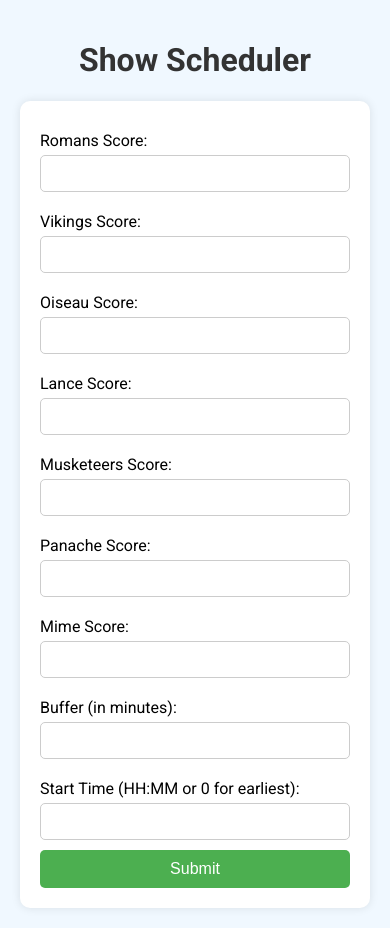
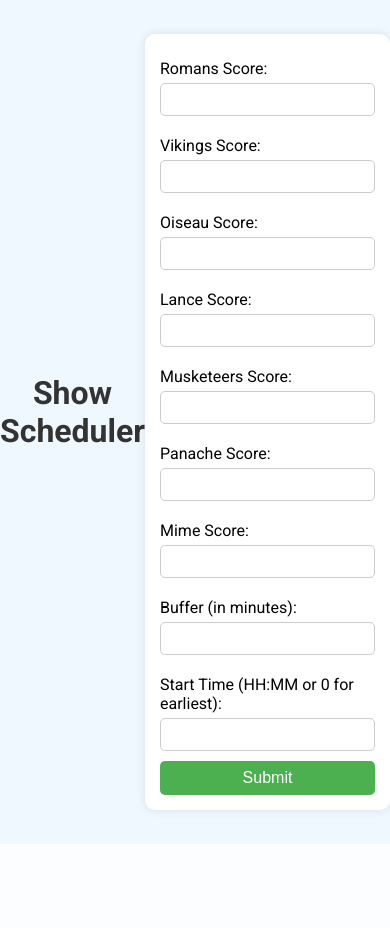
Before and after one commit to penntagon/PuyDuFouDayPlanner, a Flask app: page / in a window 390 px wide. After the commit the page ends 818 px from the top, so only its background shows below. Run offline with Flask 3, Linux system fonts and the light colour scheme.

Commit message:
Update index.html

```diff
--- a/templates/index.html
+++ b/templates/index.html
@@ -6,35 +6,50 @@
     <title>Show Scheduler</title>
     <link href="https://fonts.googleapis.com/css2?family=Roboto:wght@400;700&display=swap" rel="stylesheet">
     <style>
+        /* Reset CSS */
+        * {
+            margin: 0;
+            padding: 0;
+            box-sizing: border-box;
+        }
+
         body {
             font-family: 'Roboto', sans-serif;
             background-color: #f0f8ff;
-            margin: 0;
-            padding: 20px;
+            display: flex;
+            justify-content: center;
+            align-items: center;
+            height: 100vh;
         }
+
         h1 {
             color: #333;
             text-align: center;
+            margin-bottom: 20px;
         }
+
         form {
+            width: 100%;
             max-width: 600px;
-            margin: auto;
             padding: 20px;
             background: white;
             box-shadow: 0 0 10px rgba(0, 0, 0, 0.1);
             border-radius: 10px;
         }
+
         label {
             display: block;
             margin: 10px 0 5px;
         }
+
         input[type="number"], input[type="text"] {
-            width: calc(100% - 22px);
+            width: 100%;
             padding: 10px;
             margin-bottom: 10px;
             border: 1px solid #ccc;
             border-radius: 5px;
         }
+
         button {
             display: block;
             width: 100%;
@@ -45,9 +60,25 @@
             border-radius: 5px;
             font-size: 16px;
             cursor: pointer;
+            transition: background-color 0.3s;
         }
+
         button:hover {
             background-color: #45a049;
+        }
+
+        @media (max-width: 600px) {
+            form {
+                padding: 15px;
+            }
+
+            input[type="number"], input[type="text"] {
+                padding: 8px;
+            }
+
+            button {
+                padding: 8px;
+            }
         }
     </style>
 </head>
@@ -56,12 +87,12 @@
     <form method="post">
         {% for show in name_dict.values() %}
             <label for="score_{{ show }}">{{ show }} Score:</label>
-            <input type="number" step="0.1" name="score_{{ show }}" required>
+            <input type="number" step="0.1" name="score_{{ show }}" id="score_{{ show }}" required>
         {% endfor %}
         <label for="buffer">Buffer (in minutes):</label>
-        <input type="number" name="buffer" required>
+        <input type="number" name="buffer" id="buffer" required>
         <label for="begin_time">Start Time (HH:MM or 0 for earliest):</label>
-        <input type="text" name="begin_time" required>
+        <input type="text" name="begin_time" id="begin_time" required pattern="(?:[01]\d|2[0-3]):[0-5]\d|0">
         <button type="submit">Submit</button>
     </form>
 </body>
```
